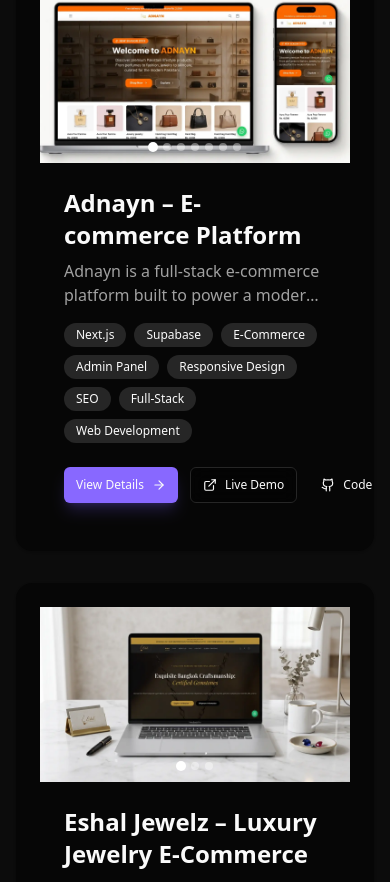
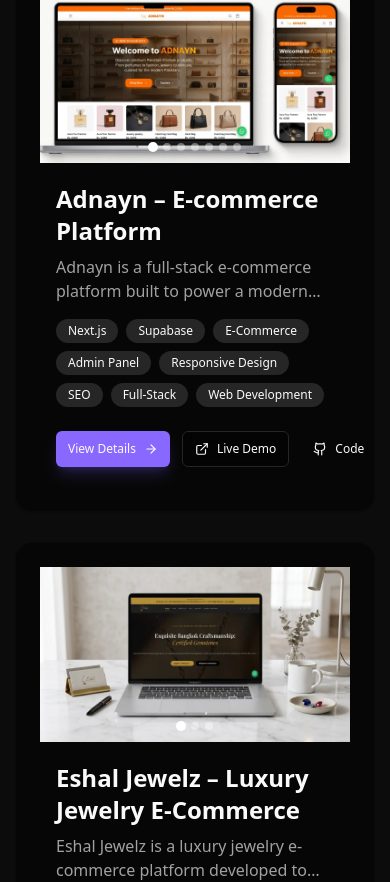
Before and after one commit to JasimMalook/jasim-portfolio, a Next.js app: page / in a window 390 px wide. Shown: the part 4279-5161 px from the top of the page. Built offline with nearby package versions, Linux system fonts and the light colour scheme.

Commit message:
Fix mobile card content width to match image width on home page

```diff
--- a/src/components/sections/Projects.tsx
+++ b/src/components/sections/Projects.tsx
@@ -177,7 +177,7 @@
                 )}
             </div>
 
-            <div className="p-6 flex flex-col flex-1">
+            <div className="py-5 px-4 md:p-6 flex flex-col flex-1">
                 <h3 className="text-2xl font-bold mb-2">{project.title}</h3>
                 <p className="text-muted-foreground mb-4 line-clamp-2">{project.description}</p>
 
```
